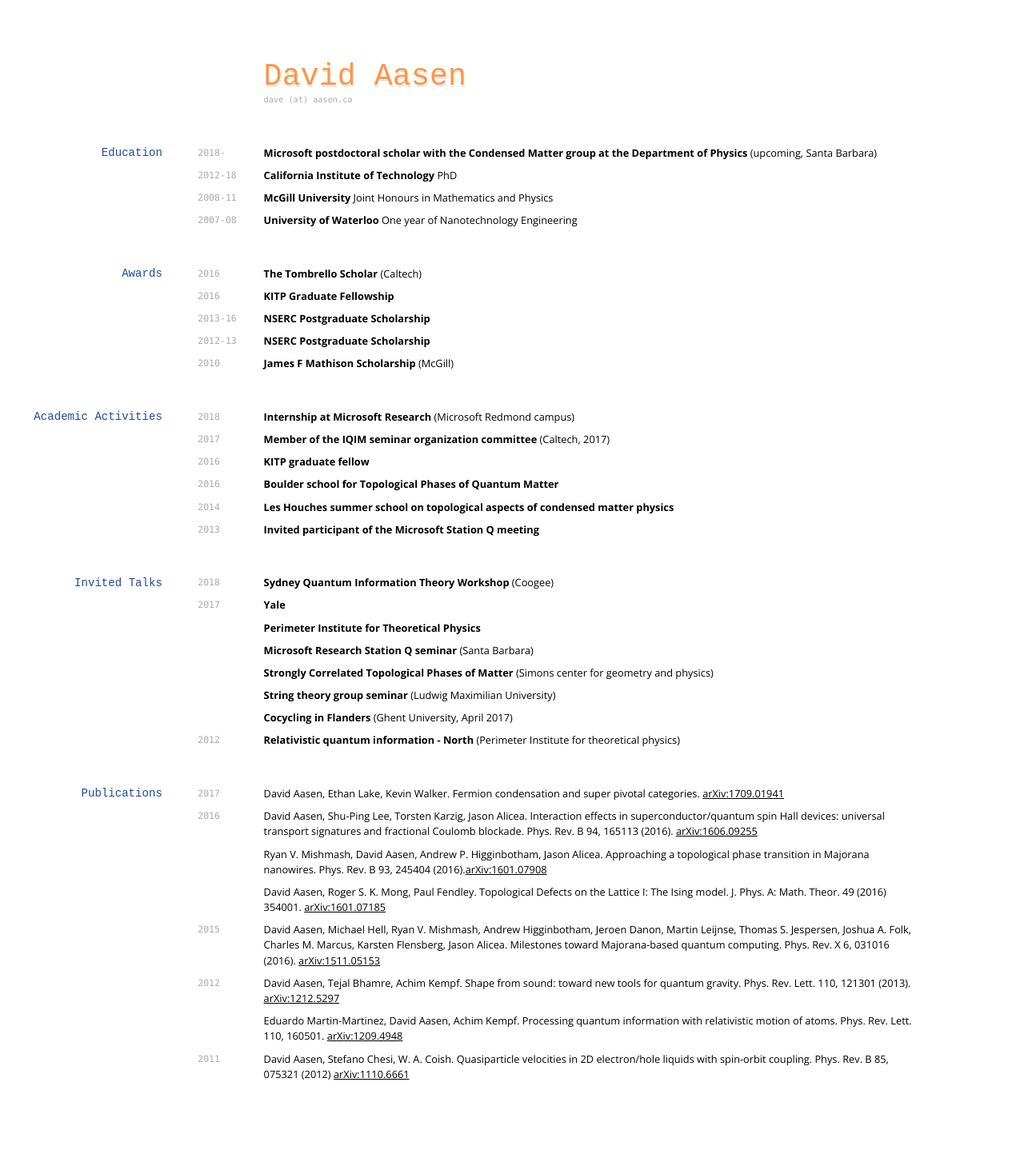
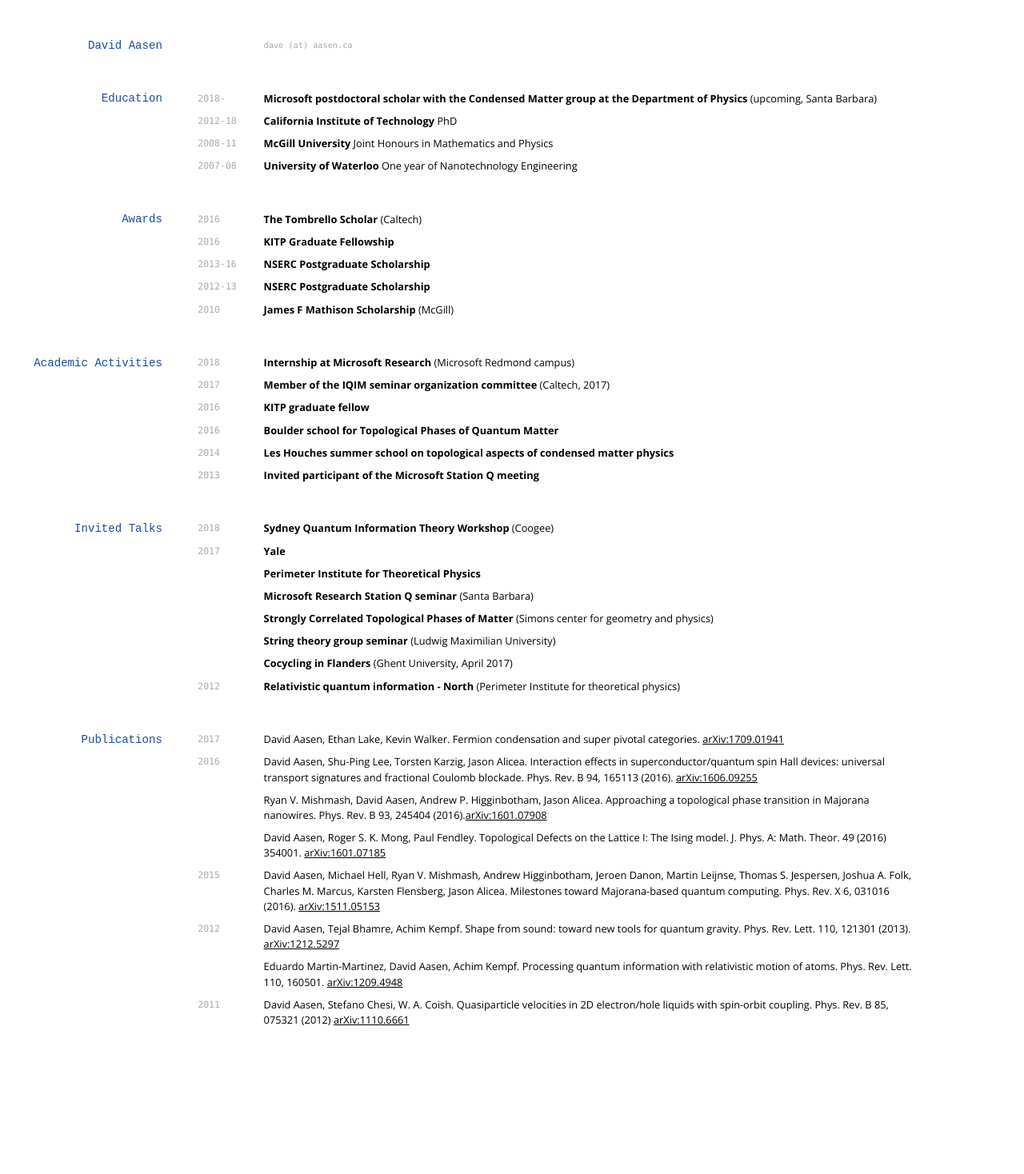
Before and after one commit to davidaasen/davidaasen.github.io, a Jekyll site: the page built from CVprime.md, in a window 1280 px wide. Shown: the whole page at 80% size. Built offline with Jekyll 4.4.1, drawn with Linux system fonts in a browser that asks for light colours; nearby versions of some CDN libraries; after the commit the page ends 1400 px from its top, so only the background shows below that.

```diff
--- a/CVprime.md
+++ b/CVprime.md
@@ -2,7 +2,7 @@
 layout: cv
 title: David Aasen's CV
 ---
-# David Aasen
+## David Aasen
 
 <div id="webaddress">
 <a href="dave@aasen.ca">dave (at) aasen.ca</a>
```
